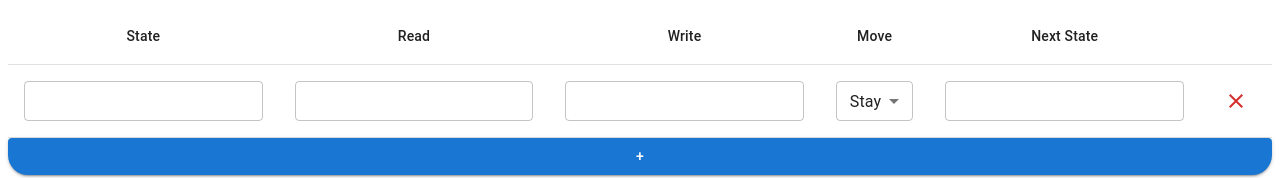
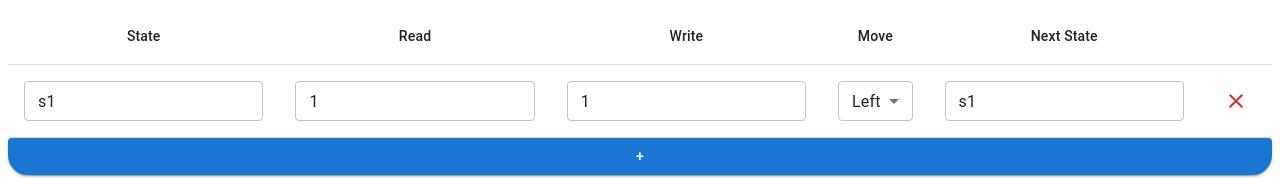
Before and after one commit to Kr1sh1/Turing-Machine-Simulator, a React (Vite) app: page /machines in a window 1280 px wide. Shown: the top 178 px of the page. Built offline with nearby package versions, Linux system fonts and the light colour scheme.

Commit message:
Complete implementation for TransitionTable component.
State of the transition table is now available to the parent component

```diff
--- a/src/App.jsx
+++ b/src/App.jsx
@@ -1,5 +1,6 @@
 import Home from './pages/Home'
 import Machines from './pages/Machines'
+
 import {
   createBrowserRouter,
   createRoutesFromElements,
--- a/src/components/TransitionTable.jsx
+++ b/src/components/TransitionTable.jsx
@@ -1,4 +1,9 @@
-import { Button, IconButton, MenuItem, Table, TableBody, TableCell, TableContainer, TableHead, TableRow, TextField } from "@mui/material";
+import {
+  Button, IconButton, MenuItem,
+  Table, TableBody, TableCell,
+  TableContainer, TableHead, TableRow,
+  TextField } from "@mui/material";
+
 import { Box } from "@mui/system";
 import { useState } from "react";
 import ClearIcon from "@mui/icons-material/Clear"
@@ -20,17 +25,53 @@ const moves = [
   },
 ]
 
-export default function TransitionTable({ update }) {
+const defaultTransition = {
+  id: 0,
+  state: "",
+  read: "",
+  write: "",
+  move: 0,
+  nextState: "",
+}
+
+export default function TransitionTable({ transitions, setTransitions }) {
   const [counter, setCounter] = useState(1)
-  const [rows, setRows] = useState([{ id: 0 }])
 
   const newRow = () => {
-    setRows([...rows, { id: counter }])
+    let transition = structuredClone(defaultTransition)
+    transition.id = counter
+    setTransitions([...transitions, transition])
     setCounter(counter + 1)
   }
 
   const deleteRow = (id) => {
-    setRows(rows.filter(row => row.id !== id))
+    setTransitions(transitions.filter(transition => transition.id !== id))
+  }
+
+  const transitionUpdate = (event, id, eventType) => {
+    let index = transitions.findIndex(transition => transition.id === id)
+    let newTransitions = structuredClone(transitions)
+
+    switch (eventType) {
+      case 0:
+        newTransitions[index].state = event.target.value
+        break
+      case 1:
+        newTransitions[index].read = event.target.value
+        break
+      case 2:
+        newTransitions[index].write = event.target.value
+        break
+      case 3:
+        newTransitions[index].move = event.target.value
+        break
+      case 4:
+        newTransitions[index].nextState = event.target.value
+        break
+      default:
+        break;
+    }
+    setTransitions(newTransitions)
   }
 
   return (
@@ -49,14 +90,14 @@ export default function TransitionTable({ update }) {
           </TableHead>
 
           <TableBody>
-            {rows.map(row => (
-              <TableRow key={row.id}>
-                <TableCell align="center"><TextField size="small" /></TableCell>
-                <TableCell align="center"><TextField size="small" inputProps={{ maxLength: 1 }} /></TableCell>
-                <TableCell align="center"><TextField size="small" inputProps={{ maxLength: 1 }} /></TableCell>
+            {transitions.map(transition => (
+              <TableRow key={transition.id}>
+                <TableCell align="center"><TextField size="small" defaultValue={transition.state} onChange={event => transitionUpdate(event, transition.id, 0)} /></TableCell>
+                <TableCell align="center"><TextField size="small" defaultValue={transition.read} onChange={event => transitionUpdate(event, transition.id, 1)} inputProps={{ maxLength: 1 }} /></TableCell>
+                <TableCell align="center"><TextField size="small" defaultValue={transition.write} onChange={event => transitionUpdate(event, transition.id, 2)} inputProps={{ maxLength: 1 }} /></TableCell>
 
                 <TableCell align="center">
-                  <TextField select defaultValue={2} size="small">
+                  <TextField size="small" select defaultValue={transition.move} onChange={event => transitionUpdate(event, transition.id, 3)}>
                     {moves.map(move => (
                       <MenuItem key={move.value} value={move.value}>
                         {move.label}
@@ -65,9 +106,9 @@ export default function TransitionTable({ update }) {
                   </TextField>
                 </TableCell>
 
-                <TableCell align="center"><TextField size="small" /></TableCell>
+                <TableCell align="center"><TextField size="small" defaultValue={transition.nextState} onChange={event => transitionUpdate(event, transition.id, 4)} /></TableCell>
                 <TableCell>
-                  <IconButton onClick={() => deleteRow(row.id)}>
+                  <IconButton onClick={() => deleteRow(transition.id)}>
                     <ClearIcon color="error" />
                   </IconButton>
                 </TableCell>
--- a/src/pages/Machines.jsx
+++ b/src/pages/Machines.jsx
@@ -5,10 +5,18 @@ import TransitionTable from "../components/TransitionTable";
 export default function Machines() {
   const [stopDisabled, setStopDisabled] = useState(true)
   const [startDisabled, setStartDisabled] = useState(false)
-
-  const transitionTableUpdated = () => {
-
-  }
+  const [transitions, setTransitions] = useState(
+    [
+      {
+        id: 0,
+        state: "s1",
+        read: "1",
+        write: "1",
+        move: 0,
+        nextState: "s1",
+      }
+    ]
+  )
 
   const resetPressed = (initialValue) => {
     console.log(initialValue)
@@ -28,7 +36,7 @@ export default function Machines() {
 
   return (
     <>
-    <TransitionTable update={transitionTableUpdated} />
+    <TransitionTable transitions={transitions} setTransitions={setTransitions} />
     <MachineControls startDisabled={startDisabled}
                      stopDisabled={stopDisabled}
                      reset={resetPressed}
```
